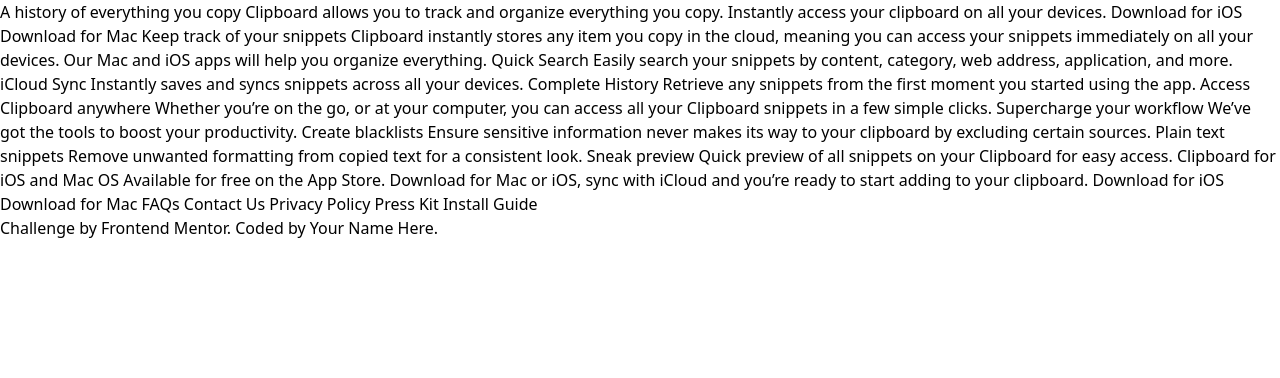
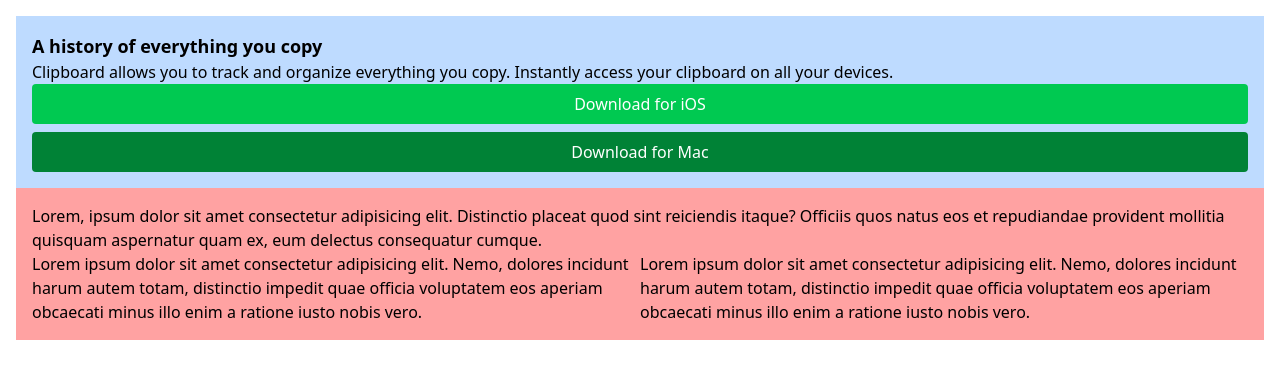
Before and after one commit to maomaoXD/clipboard-landing-page, a plain HTML site: page index.html in a window 1280 px wide. Drawn offline with nearby package versions, Linux system fonts and the light colour scheme.

Commit message:
update index

```diff
--- a/index.html
+++ b/index.html
@@ -12,72 +12,28 @@
 
 <body>
 
-  A history of everything you copy
+  <div class="grid grid-cols-1 p-4">
+    <div class="bg-blue-200 p-4 flex flex-col">
+      <h1 class="text-lg font-bold">A history of everything you copy</h1>
+      <p>Clipboard allows you to track and organize everything you copy. Instantly access your clipboard on all your devices.</p>
+      <div class="flex flex-row gap-2 sm:flex-col">
+        <button class="bg-green-500 text-white p-2 rounded ">Download for iOS</button>
+        <button class="bg-green-700 text-white p-2 rounded">Download for Mac</button>
+      </div>
+    </div>
 
-  Clipboard allows you to track and organize everything you
-  copy. Instantly access your clipboard on all your devices.
+    <div class="grid grid-cols-1 p-4 bg-red-300">
+      <p>Lorem, ipsum dolor sit amet consectetur adipisicing elit. Distinctio placeat quod sint reiciendis itaque? Officiis quos natus eos et repudiandae provident mollitia quisquam aspernatur quam ex, eum delectus consequatur cumque.</p>
+      <div class="grid grid-cols-1 lg:grid-cols-2">
+       <p>Lorem ipsum dolor sit amet consectetur adipisicing elit. Nemo, dolores incidunt harum autem totam, distinctio impedit quae officia voluptatem eos aperiam obcaecati minus illo enim a ratione iusto nobis vero.</p>
+       <p>Lorem ipsum dolor sit amet consectetur adipisicing elit. Nemo, dolores incidunt harum autem totam, distinctio impedit quae officia voluptatem eos aperiam obcaecati minus illo enim a ratione iusto nobis vero.</p>
 
-  Download for iOS
-  Download for Mac
+      </div>
 
-  Keep track of your snippets
+    </div>
 
-  Clipboard instantly stores any item you copy in the cloud,
-  meaning you can access your snippets immediately on all your
-  devices. Our Mac and iOS apps will help you organize everything.
+  </div>
 
-  Quick Search
 
-  Easily search your snippets by content, category, web address, application, and more.
-
-  iCloud Sync
-
-  Instantly saves and syncs snippets across all your devices.
-
-  Complete History
-
-  Retrieve any snippets from the first moment you started using the app.
-
-  Access Clipboard anywhere
-
-  Whether you’re on the go, or at your computer, you can access all your Clipboard
-  snippets in a few simple clicks.
-
-  Supercharge your workflow
-
-  We’ve got the tools to boost your productivity.
-
-  Create blacklists
-
-  Ensure sensitive information never makes its way to your clipboard by excluding certain sources.
-
-  Plain text snippets
-
-  Remove unwanted formatting from copied text for a consistent look.
-
-  Sneak preview
-
-  Quick preview of all snippets on your Clipboard for easy access.
-
-  Clipboard for iOS and Mac OS
-
-  Available for free on the App Store. Download for Mac or iOS, sync with iCloud
-  and you’re ready to start adding to your clipboard.
-
-  Download for iOS
-  Download for Mac
-
-  FAQs
-  Contact Us
-  Privacy Policy
-  Press Kit
-  Install Guide
-
-  <footer>
-    <p class="attribution">
-      Challenge by <a href="https://www.frontendmentor.io?ref=challenge" target="_blank">Frontend Mentor</a>.
-      Coded by <a href="#">Your Name Here</a>.
-    </p>
-  </footer>
 </body>
 </html>
```
